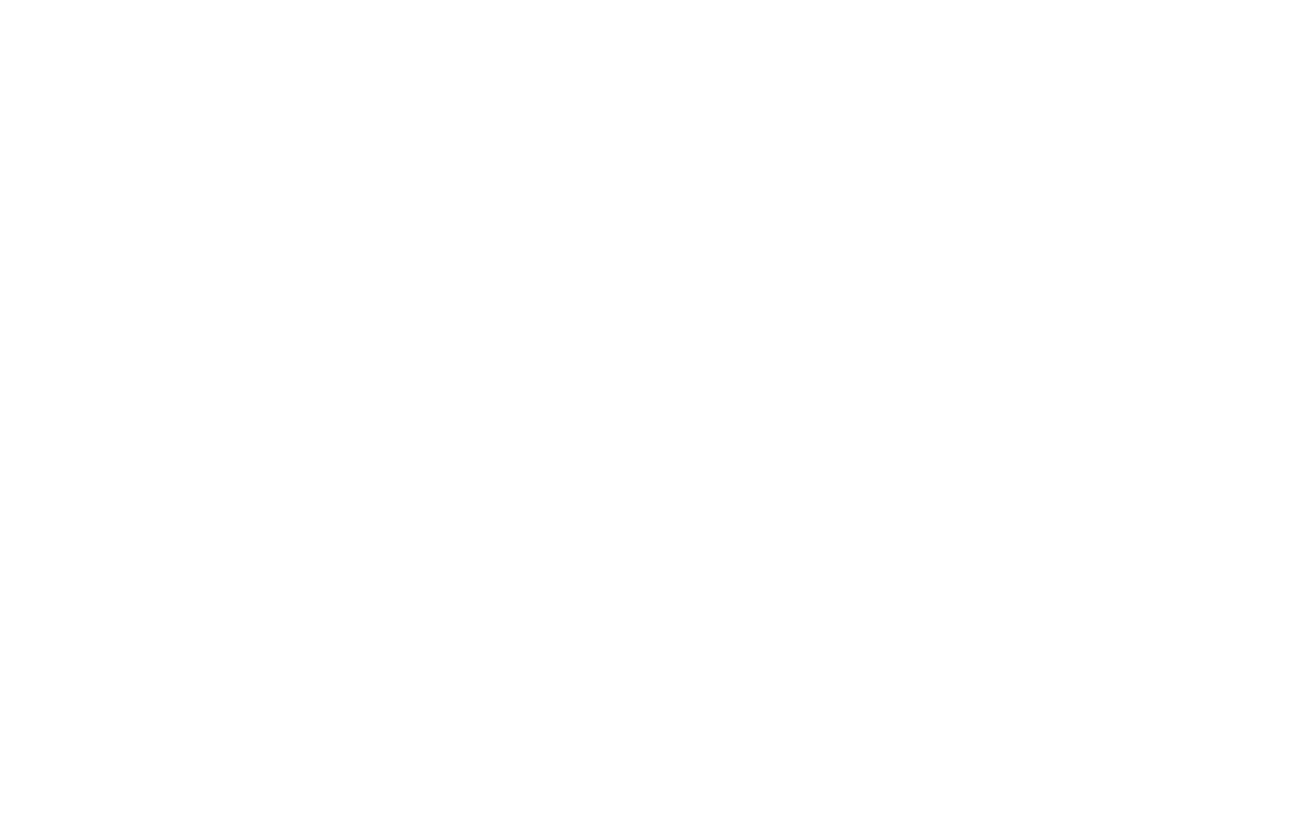
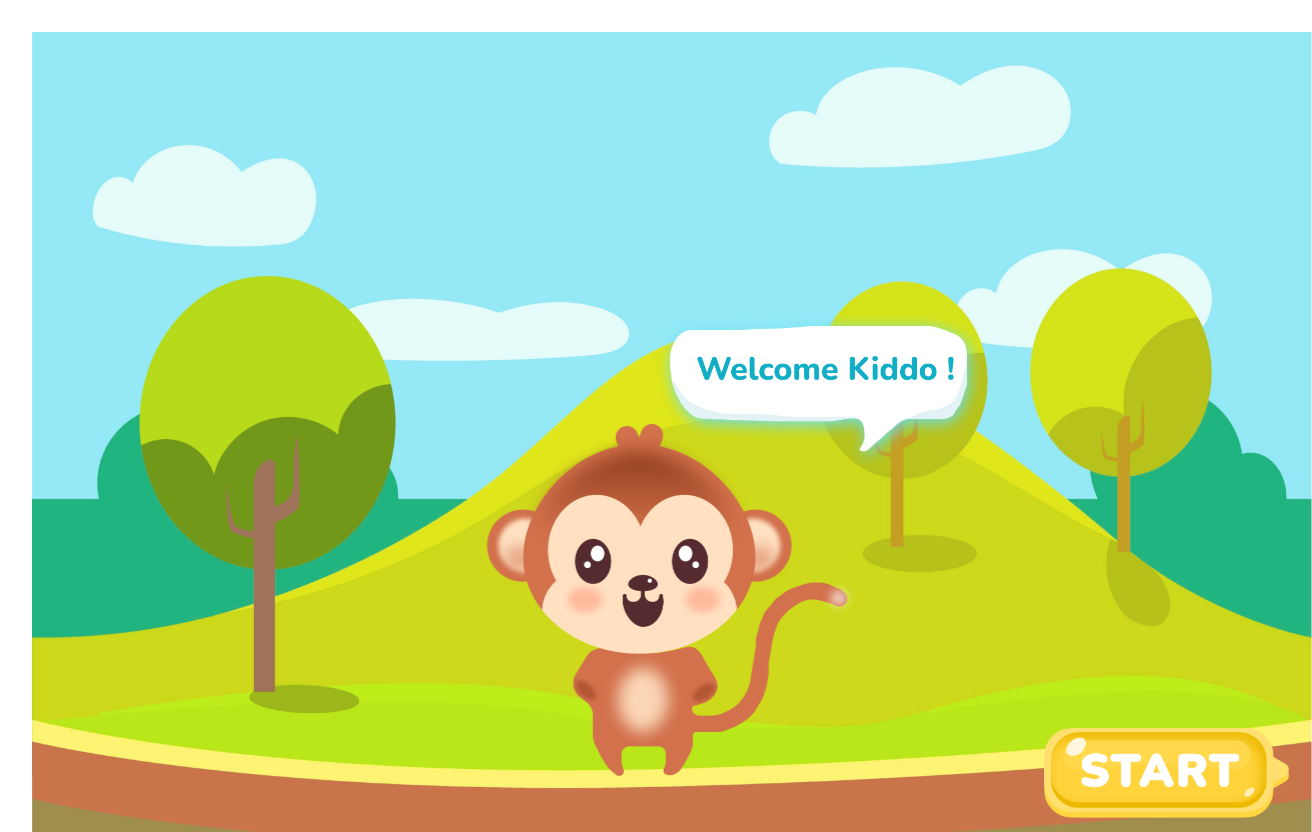
Before and after one commit to srivatsa007/srivatsa_brigthchamp_task, a React (Vite) app: page / in a window 1280 px wide. Shown: the whole page, 1312 px wide, since content can reach past the window. Before the commit the page ends 800 px from the top, so only its background shows below. Built offline with nearby package versions, Linux system fonts and the light colour scheme.

Commit message:
routes added, first screen added

```diff
--- a/package.json
+++ b/package.json
@@ -11,7 +11,8 @@
   },
   "dependencies": {
     "react": "^18.2.0",
-    "react-dom": "^18.2.0"
+    "react-dom": "^18.2.0",
+    "react-router-dom": "^6.22.3"
   },
   "devDependencies": {
     "@types/react": "^18.2.64",
--- a/src/App.tsx
+++ b/src/App.tsx
@@ -1,20 +1,24 @@
 import { useState } from 'react'
-
 import './App.css'
+import { BrowserRouter as Router, Routes, Route } from "react-router-dom";
+import IntroOne from './components/Intro/IntroOne';
 
 function App() {
-  const [count, setCount] = useState(0)
-
-
-
-  const cards = [
-
-  ]
 
   return (
-    <>
+    <div className='bg-[url(/src/assets/bgImage.png)] absolute bg-contain h-screen w-screen bg-center bg-cover'>
+      <Router>
+      <Routes>
+        <Route path="/" element={<IntroOne />} />
+        {/* <Route path="/introScreen2" element={<Introductionone />} />
+        <Route path="/introScreen3" element={<Introductionone />} />
+        <Route path="/instructionScreen" element={<Instruction />} />
+        <Route path="/game" element={<Game />} />
+        <Route path="/leaderboard" element={<Leaderboard />} /> */}
+      </Routes>
+  </Router>
+    </div>
 
-    </>
   )
 }
 
--- /dev/null
+++ b/src/cards.ts
@@ -0,0 +1,7 @@
+
+export const cards = [
+    {
+        id: 1,
+        fruitImg: ''
+    }
+]
--- /dev/null
+++ b/src/components/Intro/IntroOne.tsx
@@ -0,0 +1,33 @@
+import React, {useState, useEffect} from 'react'
+import { Link } from 'react-router-dom'
+
+const IntroOne = () => {
+  return (
+    <div className='h-full w-full relative'>
+      <div className='absolute bottom-14 left-[50%] -translate-x-1/2'>
+          <img src="/src/assets/dialog/dialogueOne.png" alt="speech1" className='h-40 w-auto  absolute -top-28 -right-32' />
+          <img src="/src/assets/monkeyAsset.png" alt="monkey" className='h-[22rem] w-auto left-4' />
+      </div>
+      <Link to ="/introScreen2" className='absolute bottom-2 right-2' >
+        <button className='hover:scale-105'><img src="/src/assets/startbtn.png" alt="start" className='h-[90px]'/></button>
+      </Link>
+    </div>
+  )
+}
+
+export default IntroOne
+
+
+{/* <div  */}
+// className='relative h-screen w-screen'
+// className='bg-[url(/src/assets/bgImage.png)] absolute r bg-contain h-screen w-screen '
+// >
+{/* <img
+src='/src/assets/bgImage.png'
+alt='backbtn'
+// className='absolute inset-0 bg-contain h-screen w-screen '
+/> */}
+
+
+
+{/* </div> */}
--- a/src/index.css
+++ b/src/index.css
@@ -2,12 +2,25 @@
 @tailwind components;
 @tailwind utilities;
 
-:root{
+body{
   margin: 0;
   padding: 0;
   box-sizing: border-box;
+  /* background: url("/src/assets/bgImage.png")  no-repeat fixed center center ;
+  -webkit-background-size: cover;
+  -moz-background-size: cover;
+  -o-background-size: cover;
+  background-size: cover; */
+}
 
-}
+/* .app{
+  height: 100vh;
+  width: 100vw;
+  background-image: url('/src/assets/bgImage.png');
+  background-position: center;
+    background-repeat: no-repeat;
+    background-size: figure;
+} */
 /* :root {
   font-family: Inter, system-ui, Avenir, Helvetica, Arial, sans-serif;
   line-height: 1.5;
```
Also changed, not shown: src/components/Intro/IntroThree.tsx (added), src/components/Intro/IntroTwo.tsx (added), src/components/Matchingcards.ts (added), 1 other file (tests, documents, lock files or other folders).
